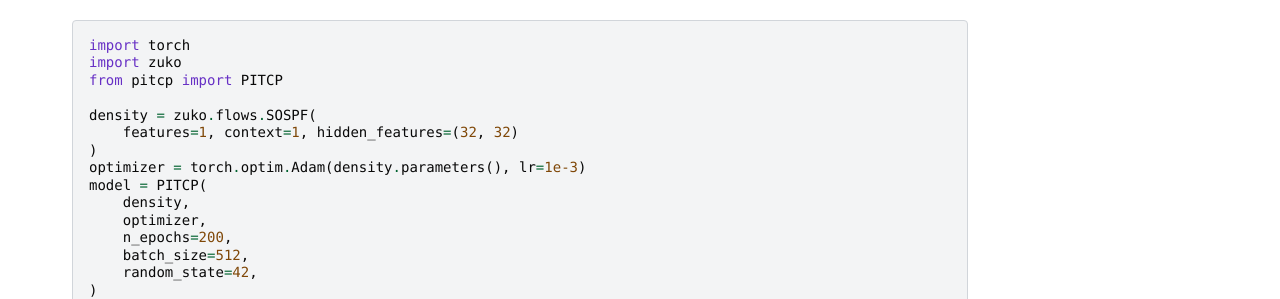
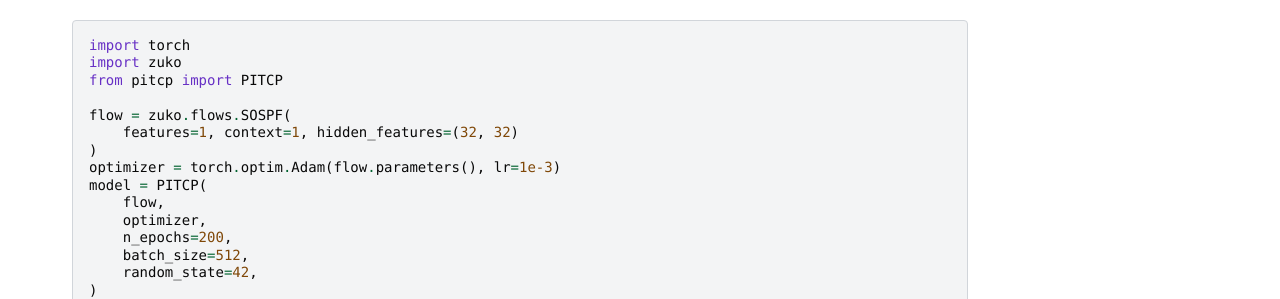
Before and after one commit to felixlaplante0/pitcp, a Sphinx documentation site: the page built from docs/source/getting-started.rst, in a window 1280 px wide and 1264 px high. Shown: the part 373-672 px from the top of the window. Built offline with Sphinx 7.4.7 and the PyData theme 0.15.4, drawn with Linux system fonts in a browser that asks for light colours.

Commit message:
docs: clarify tutorial examples

```diff
--- a/docs/source/getting-started.rst
+++ b/docs/source/getting-started.rst
@@ -17,12 +17,12 @@
    import zuko
    from pitcp import PITCP
 
-   density = zuko.flows.SOSPF(
+   flow = zuko.flows.SOSPF(
        features=1, context=1, hidden_features=(32, 32)
    )
-   optimizer = torch.optim.Adam(density.parameters(), lr=1e-3)
+   optimizer = torch.optim.Adam(flow.parameters(), lr=1e-3)
    model = PITCP(
-       density,
+       flow,
        optimizer,
        n_epochs=200,
        batch_size=512,
```
Also changed, not shown: 1 other file.
